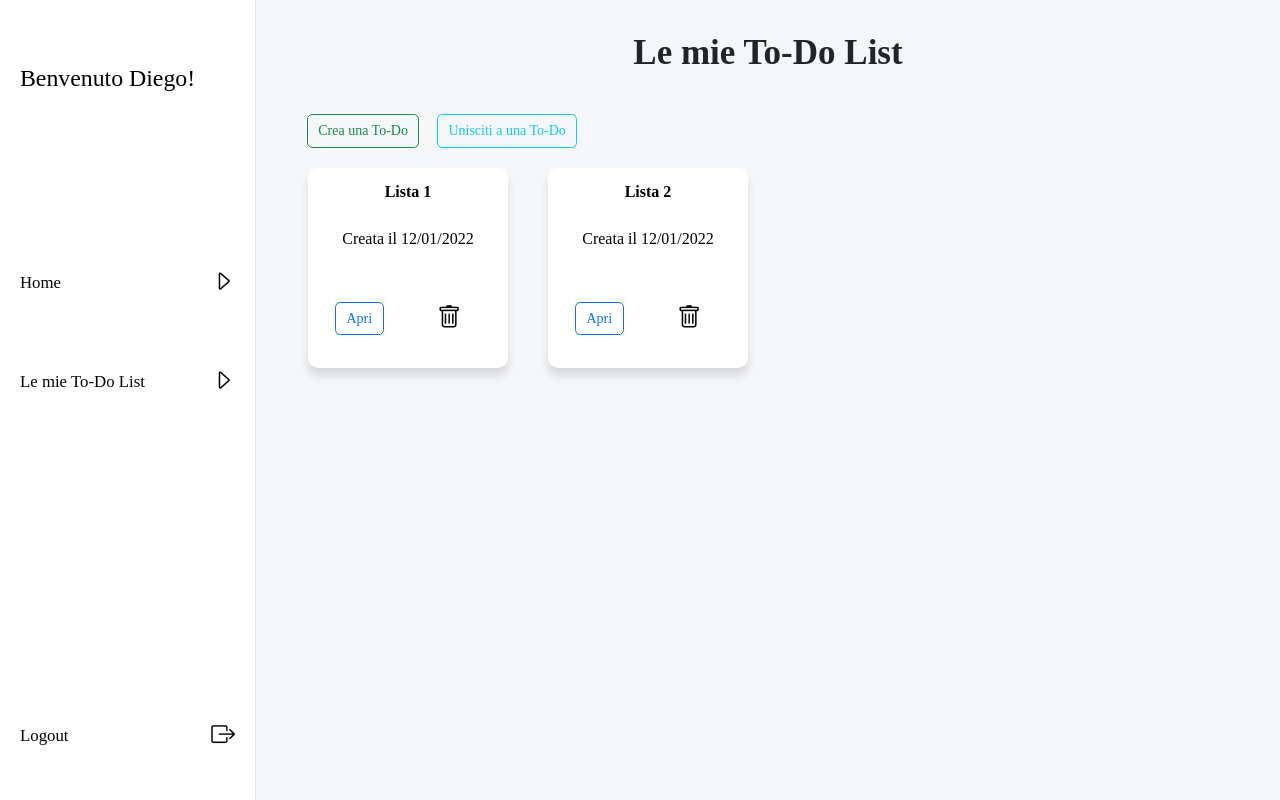
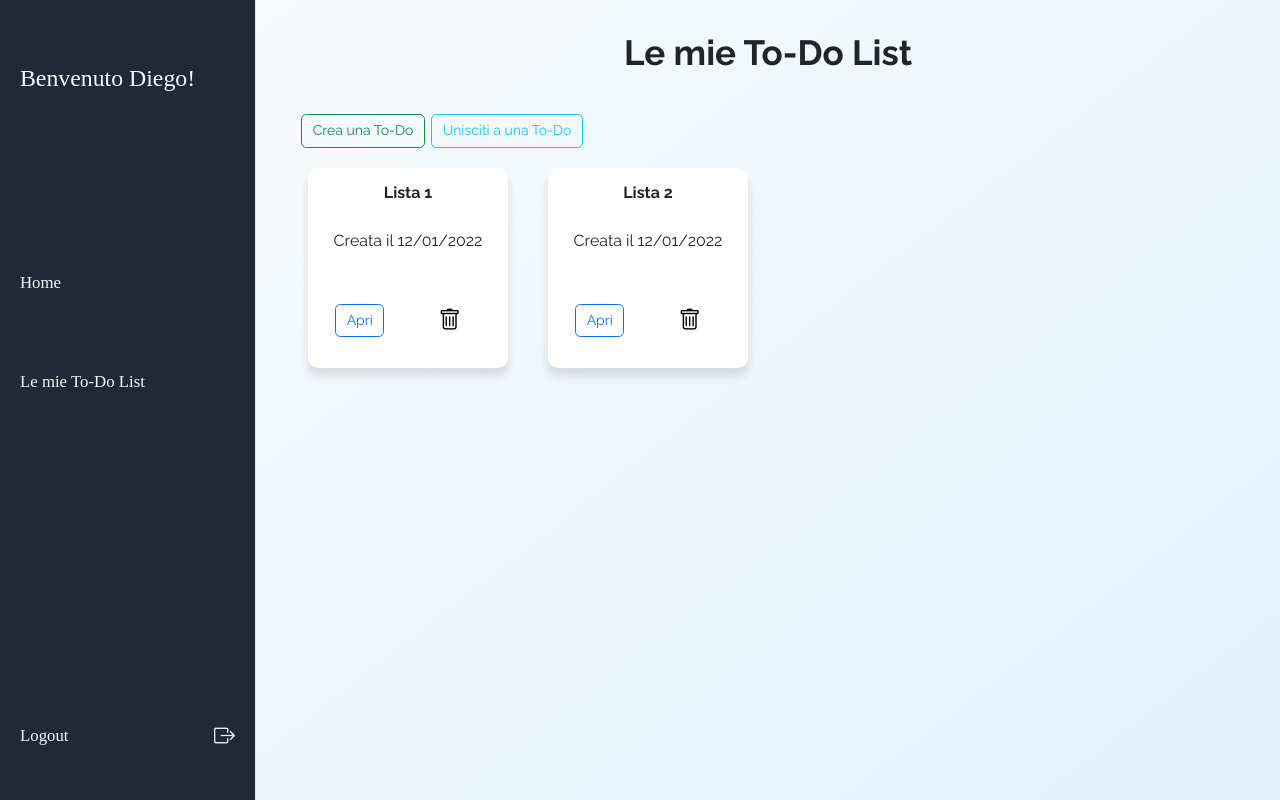
Before and after one commit to Domi2004VR/ToDoList, a React (Create React App) app in the folder frontend/: page /mytodolists in a window 1280 px wide. Built offline with nearby package versions, Linux system fonts and the light colour scheme.

Commit message:
inizio sviluppo to do list

```diff
--- a/frontend/public/index.html
+++ b/frontend/public/index.html
@@ -24,6 +24,12 @@
       work correctly both with client-side routing and a non-root public URL.
       Learn how to configure a non-root public URL by running `npm run build`.
     -->
+
+    <!--stile font 1-->
+    <link href="https://fonts.googleapis.com/css2?family=Poppins:wght@400;600&display=swap" rel="stylesheet">
+    <!--stile font 2-->
+    <link href="https://fonts.googleapis.com/css2?family=Raleway:wght@400;600;700&display=swap" rel="stylesheet">
+
     <title>React App</title>
   </head>
   <body>
--- a/frontend/src/App.jsx
+++ b/frontend/src/App.jsx
@@ -7,6 +7,7 @@ import PopupWindow from "./components/PopupWindow";
 import {useState} from "react";
 import Home from "./components/Home";
 import MyToDoLists from "./components/MyToDoLists";
+import ToDoList from "./components/ToDoList";
 
 function App() {
     const [viewPopup, setViewPopup] = useState(false);
@@ -29,6 +30,7 @@ function App() {
                 <Route path="/home" element={<Home viewPopup={viewPopup} handlePopup={handlePopup} />} />
                 <Route path="/mytodolists" element={<MyToDoLists viewPopup={viewPopup} handlePopup={handlePopup} />} />
                 <Route path="/popup" element={<PopupWindow />} />
+                <Route path="/todo" element={<ToDoList />} />
             </Routes>
         </Router>
     )
--- a/frontend/src/components/MyToDoLists.jsx
+++ b/frontend/src/components/MyToDoLists.jsx
@@ -23,7 +23,7 @@ function MyToDoLists({viewPopup, handlePopup}) {
                <SideBar nome="Diego"/>
            </div>
            <div className="RestantePagina">
-               <h1>Le mie To-Do List</h1>
+               <h1 className="titleMyToDoListsPage">Le mie To-Do List</h1>
                <div className="myToDoButtonsDiv">
                    <Button  variant="outline-success">Crea una To-Do</Button>
                    <Button  variant="outline-info" onClick={handlePopup}>Unisciti a una To-Do</Button>
--- a/frontend/src/components/SideBar.jsx
+++ b/frontend/src/components/SideBar.jsx
@@ -10,11 +10,9 @@ function SideBar({nome}){
             </div>
             <div className="sectionDiv">
                 <p className="sideBarp">Home</p>
-                <i className="sideBarIcon bi bi-caret-right"></i>
             </div>
             <div className="sectionDiv">
                 <p className="sideBarp">Le mie To-Do List</p>
-                <i className="sideBarIcon bi bi-caret-right"></i>
             </div>
             <div id="logoutDiv" className="sectionDiv">
                 <div id="logoutRow">
--- /dev/null
+++ b/frontend/src/components/ToDo.jsx
@@ -0,0 +1,51 @@
+import Form from "react-bootstrap/Form";
+import FloatingLabel from "react-bootstrap/FloatingLabel";
+import "bootstrap-icons/font/bootstrap-icons.css"
+import {useState} from "react";
+
+
+function ToDo ({isDisabled, setIsDisabled}) {
+
+    const [input, setInput] = useState("");
+
+    function handleInputChange (event) {
+        setInput(event.target.value);
+    }
+
+    function handleDisabledChange() {
+        if (isDisabled === false) {
+            setIsDisabled(true)
+        }
+        setIsDisabled(false)
+    }
+
+    return (
+        <div className="ToDoContainer">
+            <FloatingLabel controlId="floatingName" label="Inserisci il testo per creare il To Do" name="inputTextToDo" className="mb-3" disabled={isDisabled}>
+                <Form.Control  type="text" name="inputTextToDo"  value={input} onChange={handleInputChange}   />  {/*Aggiorno il valore del nome in tempo reale dentro lo stato RegisterForm tramite handleChange*/}
+            </FloatingLabel>
+            {isDisabled? (
+                <div className="ToDoButtonsContainer">
+                    <button onClick={handleDisabledChange} id="editToDoButton">
+                        <i className="bi bi-pencil"></i>
+                    </button>
+                    <button id="deleteToDoButton">
+                        <i className="bi bi-trash"></i>
+                    </button>
+                </div>
+                ) : (
+                    <div className="ToDoButtonsContainer">
+                        <button id="confirmEditToDoButton">
+                            <i className="bi bi-check-circle"></i>
+                        </button>
+                        <button id="cancelEditToDoButton">
+                            <i className="bi bi-x-circle"></i>
+                        </button>
+                    </div>
+            )}
+
+        </div>
+    )
+}
+
+export default ToDo
--- /dev/null
+++ b/frontend/src/components/ToDoList.jsx
@@ -0,0 +1,40 @@
+import PopupWindow from "./PopupWindow";
+import SideBar from "./SideBar";
+import Button from "react-bootstrap/Button";
+import Form from "react-bootstrap/Form";
+import FloatingLabel from "react-bootstrap/FloatingLabel";
+import {useState} from "react";
+import ToDo from './ToDo'
+
+function ToDoList({viewPopup}) {
+    const [toDoes, setToDoes] = useState([]);
+    const [isDisabled, setIsDisabled] = useState(true);
+
+
+
+    return (
+        <div className="ToDoListContainer">
+            {viewPopup === true ? <PopupWindow popupInfo={popupMyToDoList}/> : null}
+            <div className="SideBarContainer">
+                <SideBar nome="Diego"/>
+            </div>
+            <div className="RestantePagina">
+                <h1 className="titleToDoList">Lello</h1>
+                <div className="toDoListContainer"></div>
+                <div className="inputToDoContainer">
+                    <FloatingLabel controlId="floatingName" label="Inserisci il testo per creare il To Do"
+                                   name="inputTextToDo" className="mb-3">
+                        <Form.Control type="text" name="inputTextToDo" value={RegisterForm.nome}
+                                      onChange={handleChange}/> {/*Aggiorno il valore del nome in tempo reale dentro lo stato RegisterForm tramite handleChange*/}
+                    </FloatingLabel>
+                    <Button className="buttonCreateToDo" variant="outline-primary">Crea una To-Do</Button>
+                </div>
+                <div className="ToDoesContainer">
+                    <ToDo isDisabled={isDisabled} setIsDisabled={setIsDisabled}/>
+                </div>
+            </div>
+        </div>
+    )
+}
+
+export default ToDoList;
--- a/frontend/src/styles/Home.css
+++ b/frontend/src/styles/Home.css
@@ -8,14 +8,16 @@
 }
 .restantePagina{
     overflow-y: auto;
-    background: #f5f6f7;
+    background: linear-gradient(120deg, #e4d8fa 0%, #b5f0ff 100%);
     flex-grow: 1;              /* Occupa tutto lo spazio rimanente */
     padding: 32px;
     min-width: 0;
+
 }
 
 #welcomep{
     text-align: left;
+    color: black
 }
 .HomeButtonsDiv{
 
--- a/frontend/src/styles/SideBar.css
+++ b/frontend/src/styles/SideBar.css
@@ -1,5 +1,5 @@
 .sideBarContainer {
-    background-color: #FFFFFF;
+    background-color: #1f2937;
     border-right: 1px solid #e5e4ec;
     box-shadow: 3px 0 12px -3px rgba(44,100,144,0.08);
     display: inline-flex;
@@ -7,6 +7,7 @@
     align-items: start;
     min-width: 20vw;
     min-height: 100vh;
+    color: #f9fafb;
 }
 .sectionDiv{
     display: flex;
@@ -19,6 +20,9 @@
 }
 .sectionDiv p:hover{
     cursor: pointer;
+    color: darkorange;
+    text-decoration: underline;
+    font-weight: bold;
 }
 #welcomeDiv p:hover{
     cursor: default;
@@ -58,8 +62,8 @@ i{
 #welcomeDiv p{
     font-size: 1.7em;
 }
-p,i{
-    color: black;
+.sectionDiv p,i{
+    color: #f7f7f7;
 }
 .sideBarIcon:hover{
     color: black;
@@ -67,6 +71,6 @@ p,i{
 }
 #logoutButton:hover{
     cursor: pointer;
-    color:red;
+    color: #ef4444;
     font-size: 1.9em;
 }
--- a/frontend/src/styles/ToDoListCard.css
+++ b/frontend/src/styles/ToDoListCard.css
@@ -1,5 +1,6 @@
+@import url('https://fonts.googleapis.com/css2?family=Raleway:wght@400;600;700&display=swap');
 body{
-    font-family: 'Parastoo';
+    font-family: 'Raleway', sans-serif;
 }
 
 .cardContainer{
@@ -26,16 +27,17 @@ body{
 #openButton{
     padding: 5px 10px;
 }
-i{
-    font-size: 1.7em;
-}
 
-i:hover{
+i.bi-trash:hover{
     cursor: pointer;
     color:red;
-    font-size: 1.9em;
+    font-size: 1.7em;
 }
 
 #titleId{
     font-weight: bold;
 }
+i.bi-trash{
+    color: black;
+    font-size: 1.6em;
+}
--- a/frontend/src/styles/myToDoLists.css
+++ b/frontend/src/styles/myToDoLists.css
@@ -18,8 +18,13 @@
 
 .RestantePagina {
     overflow-y: auto;
-    background: #f5f6f7;
+    background: linear-gradient(to bottom right, #f8fafc, #e0f2fe);;
     flex-grow: 1;              /* Occupa tutto lo spazio rimanente */
     padding: 32px;
     min-width: 0;
 }
+
+.titleMyToDoListsPage{
+
+    font-family: 'Raleway', sans-serif
+}
```
Also changed, not shown: frontend/src/styles/ToDo.css (added), frontend/src/styles/ToDoList.css (added).
